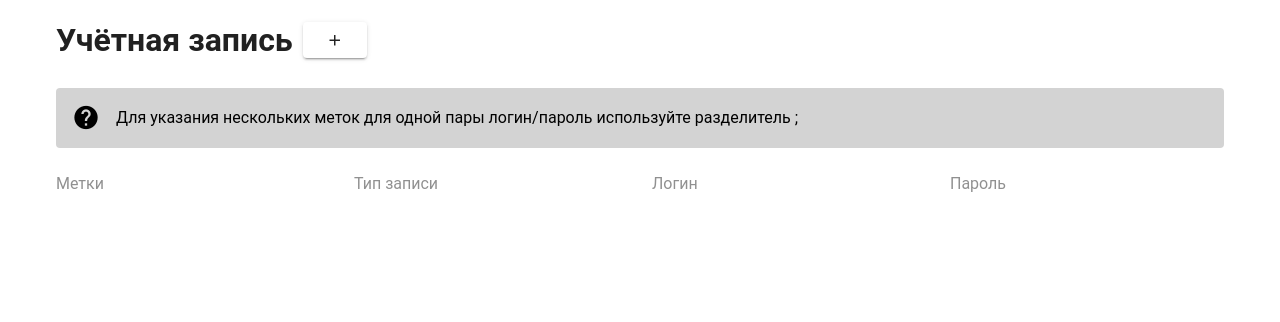
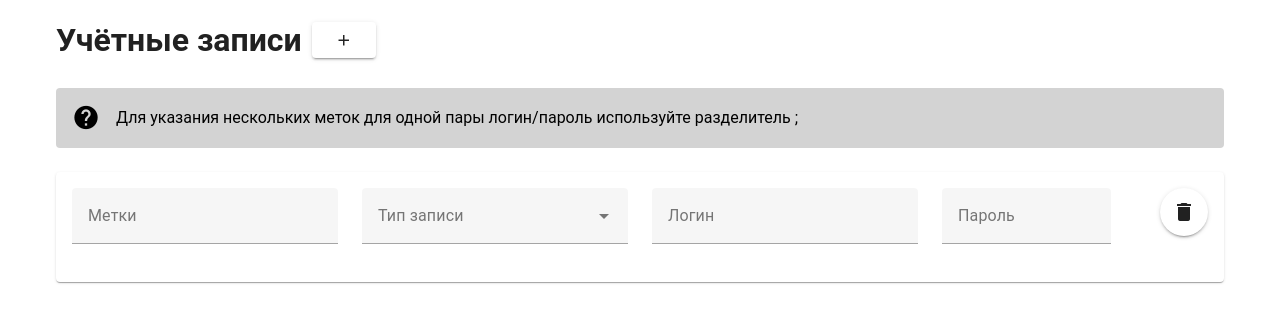
Before and after one commit to korolknopok/vue-test-task, a Vue app: page / in a window 1280 px wide. Shown: the top 322 px of the page. Built offline with nearby package versions, Linux system fonts and the light colour scheme.

Commit message:
feature(add-and-delete-record): Add and delete record
Co-authored-by: Артём <fedor.artem.ivanov@mail.ru>

```diff
--- a/package.json
+++ b/package.json
@@ -11,6 +11,7 @@
   "dependencies": {
     "@mdi/font": "^7.4.47",
     "pinia": "^3.0.3",
+    "pinia-plugin-persistedstate": "^4.4.1",
     "vue": "^3.5.17",
     "vue-router": "^4.5.1",
     "vuetify": "^3.9.0"
--- a/src/components/AccountManagement.vue
+++ b/src/components/AccountManagement.vue
@@ -1,10 +1,44 @@
+<script setup lang="ts">
+import { ref } from 'vue';
+
+interface Account {
+  labels: string;
+  type: string;
+  login: string;
+  password: string | null;
+}
+
+const accounts = ref<Account[]>([
+  {
+    labels: '',
+    type: 'Локальная',
+    login: '',
+    password: ''
+  }
+]);
+
+const addAccount = () => {
+  accounts.value.push({
+    labels: '',
+    type: 'Локальная',
+    login: '',
+    password: ''
+  });
+};
+
+const removeAccount = (index: number) => {
+  accounts.value.splice(index, 1);
+};
+
+</script>
+
 <template>
   <v-container>
     <v-row align="center">
       <v-col>
         <v-row align="center" style="gap: 10px; margin: 0">
-          <h1>Учётная запись</h1>
-          <v-btn class="text-left">
+          <h1>Учётные записи</h1>
+          <v-btn @click="addAccount" class="text-left">
             <v-icon>mdi-plus</v-icon>
           </v-btn>
         </v-row>
@@ -22,21 +56,39 @@
       </v-col>
     </v-row>
 
-    <v-row style="opacity: 0.5">
-      <v-col cols="3">Метки</v-col>
-      <v-col cols="3">Тип записи</v-col>
-      <v-col cols="3">Логин</v-col>
-      <v-col cols="2">Пароль</v-col>
-      <v-col cols="1"></v-col>
+    <v-row v-for="(account, index) in accounts" :key="index">
+      <v-col cols="12">
+        <v-card>
+          <v-card-text>
+            <v-row>
+              <v-col cols="12" sm="3">
+                <v-text-field
+                    label="Метки"
+                    placeholder="например, admin;user"
+                ></v-text-field>
+              </v-col>
+              <v-col cols="12" sm="3">
+                <v-select
+                    :items="['LDAP', 'Локальная']"
+                    label="Тип записи"
+                ></v-select>
+              </v-col>
+              <v-col cols="12" sm="3">
+                <v-text-field label="Логин"></v-text-field>
+              </v-col>
+              <v-col cols="12" sm="2">
+                <v-text-field label="Пароль" type="password"></v-text-field>
+              </v-col>
+
+              <v-col cols="12" sm="1" class="text-right">
+                <v-btn icon @click="removeAccount(index)">
+                  <v-icon>mdi-delete</v-icon>
+                </v-btn>
+              </v-col>
+            </v-row>
+          </v-card-text>
+        </v-card>
+      </v-col>
     </v-row>
   </v-container>
 </template>
-
-
-<script setup lang="ts">
-import {defineComponent} from "vue";
-
-defineComponent({
-  name: "AccountManagement",
-})
-</script>
```
Also changed, not shown: 1 other file (tests, documents, lock files or other folders).
